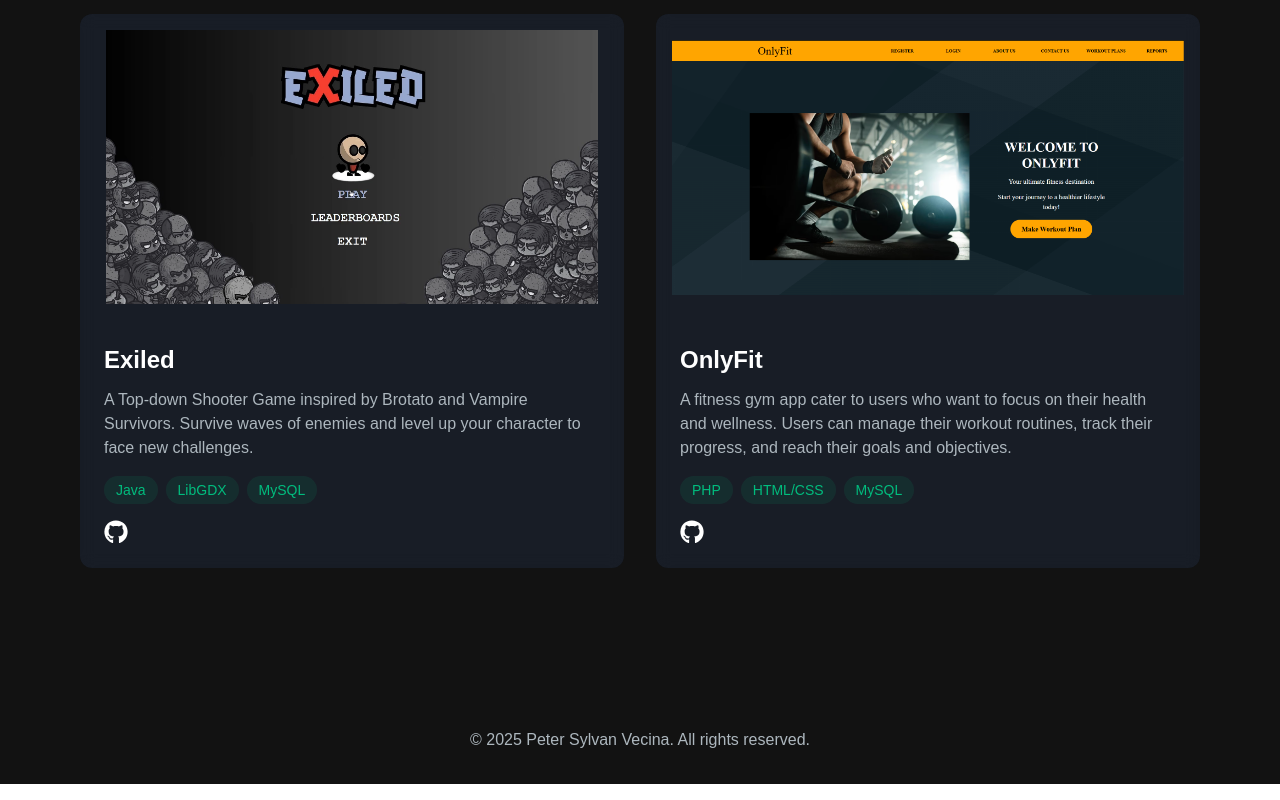
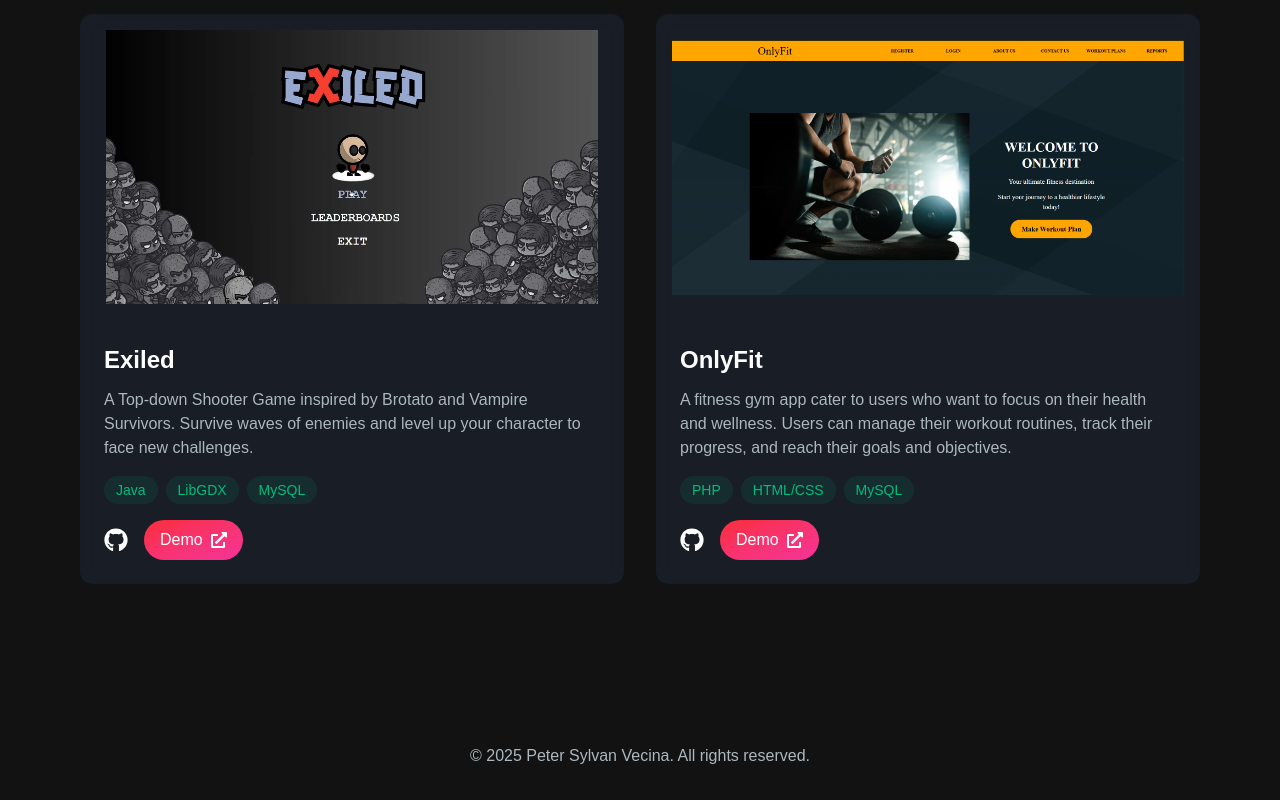
Before and after one commit to peterdev123/my-portfolio, a Next.js app: page / in a window 1280 px wide. Shown: the part 3833-4633 px from the top of the page. Built offline with nearby package versions, Linux system fonts and the light colour scheme.

Commit message:
Added demo for projects

```diff
--- a/src/app/components/Projects.jsx
+++ b/src/app/components/Projects.jsx
@@ -12,6 +12,7 @@ const Projects = () => {
       image: "/images/manageit.png",
       techStack: ["Next.js", "Nest.js", "MongoDB", "Docker"],
       githubLink: "https://github.com/peterdev123/manageit",
+      demoLink: "https://www.youtube.com/watch?v=hj87vkmK4jk",
     },
     {
       title: "GitJob",
@@ -20,6 +21,7 @@ const Projects = () => {
       image: "/images/gitjob.png",
       techStack: ["Django", "Python", "PostgreSQL"],
       githubLink: "https://github.com/peterdev123/gitjob",
+      demoLink: "https://www.youtube.com/watch?v=vwxJNfW09w8",
     },
     {
       title: "Exiled",
@@ -28,6 +30,7 @@ const Projects = () => {
       image: "/images/exiled.png",
       techStack: ["Java", "LibGDX", "MySQL"],
       githubLink: "https://github.com/peterdev123/exiled-oop-project",
+      demoLink: "https://www.youtube.com/watch?v=-2az27OirAM&t=16s",
     },
     {
       title: "OnlyFit",
@@ -36,6 +39,7 @@ const Projects = () => {
       image: "/images/OnlyFit.png",
       techStack: ["PHP", "HTML/CSS", "MySQL"],
       githubLink: "https://github.com/peterdev123/onlyfit-sql",
+      demoLink: "N/A",
     },
   ];
 
@@ -84,6 +88,14 @@ const Projects = () => {
                   >
                     <FaGithub size={24} />
                   </a>
+                  <a
+                    href={project.demoLink}
+                    target="_blank"
+                    rel="noopener noreferrer"
+                    className="px-4 py-2 bg-gradient-to-br from-red-500 to-pink-500 text-white rounded-full hover:scale-105 transition-all duration-200 flex items-center gap-2"
+                  >
+                    Demo <FaExternalLinkAlt size={16} />
+                  </a>
                   {project.title === "ManageIt" && (
                     <a
                       href="https://manageit-117g.vercel.app"
--- a/src/app/page.js
+++ b/src/app/page.js
@@ -15,7 +15,12 @@ export default function Home() {
         <TechStack />
         <Projects />
         <footer className="text-center py-4 text-[#ADB7BE] mt-12">
-          <p>© {new Date().getFullYear()} Peter Sylvan Vecina. All rights reserved.</p>
+          <div className="flex flex-col items-center gap-4">
+            <p>
+              © {new Date().getFullYear()} Peter Sylvan Vecina. All rights
+              reserved.
+            </p>
+          </div>
         </footer>
       </div>
     </main>
```
